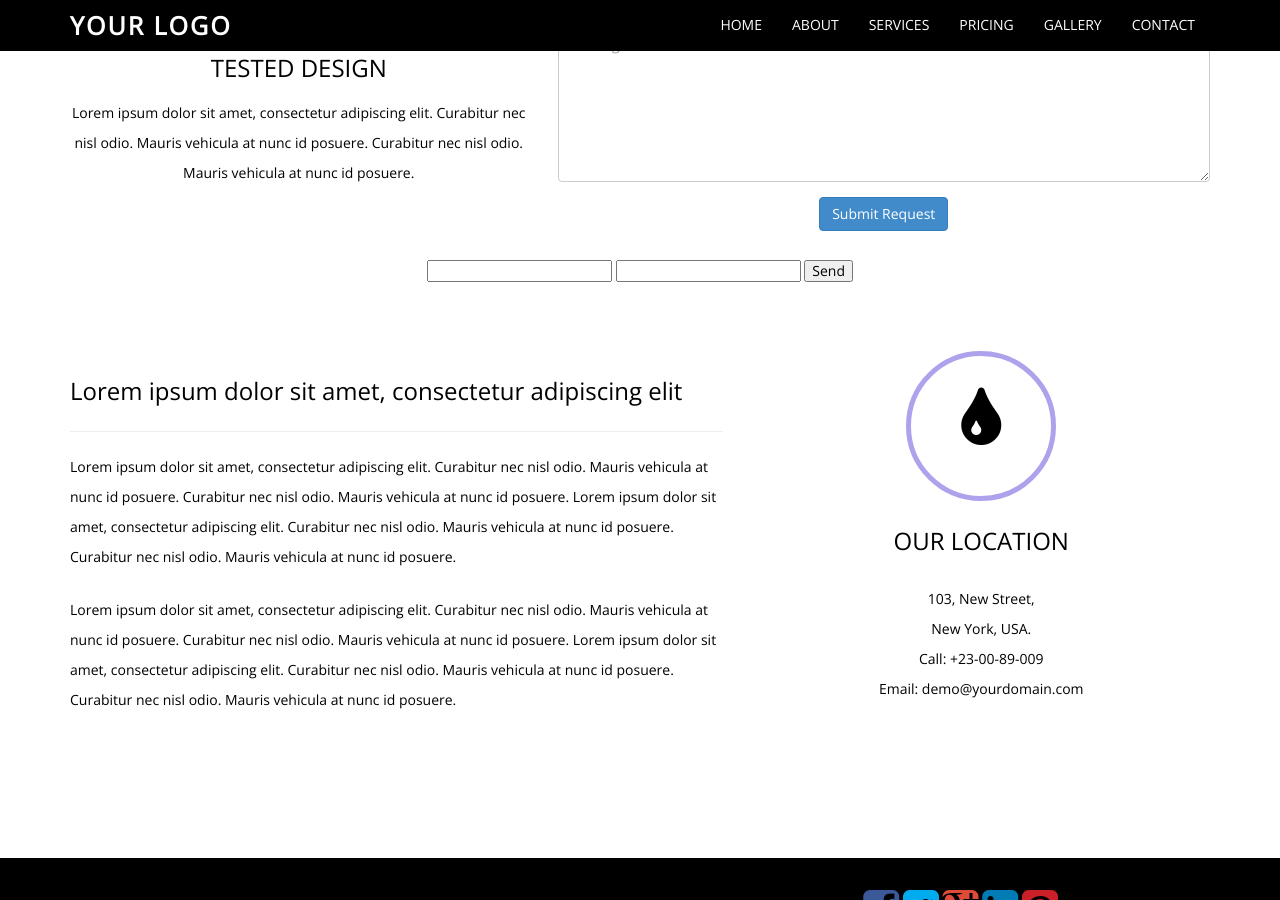
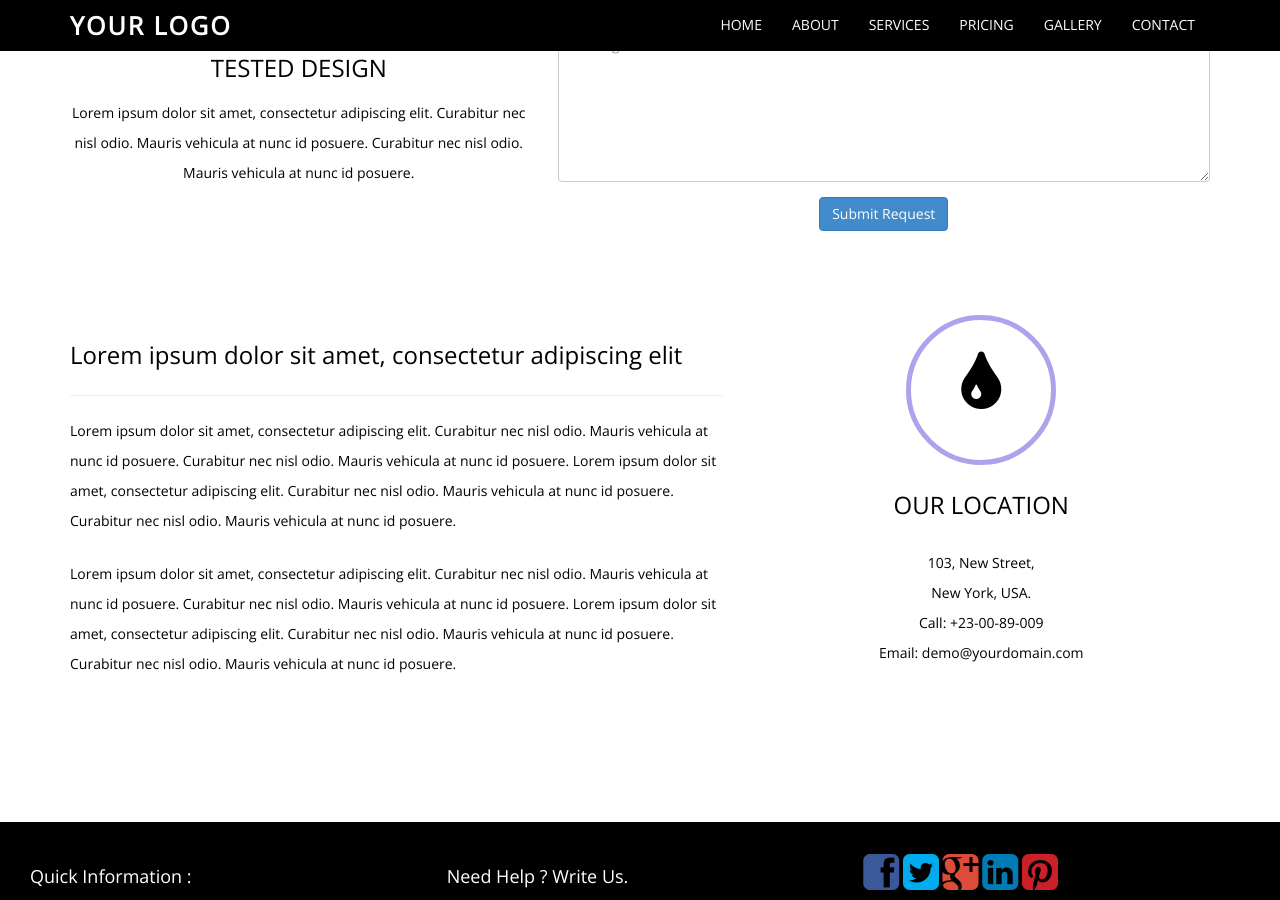
Before and after one commit to vignesh2894/vignesh2894.github.io, a Jekyll site: the page contact.html, which Jekyll copies as it is, in a window 1280 px wide and 900 px high, scrolled down 508 px. Built offline with Jekyll 4.4.1, drawn with Linux system fonts in a browser that asks for light colours.

Commit message:
email changed

```diff
--- a/contact.html
+++ b/contact.html
@@ -94,7 +94,7 @@
             <div class="col-md-7 col-sm-7">
                 <h3>SEND A QUICK QUERY</h3>
                 <hr>
-                <form>
+                <form action="https://formspree.io/vigneshv294@gmail.com" method="POST">
                     <div class="row">
                         <div class="col-md-6 col-sm-6">
                             <div class="form-group">
@@ -119,11 +119,6 @@
                     </div>
                 </form>
             </div>
-			<form action="https://formspree.io/vigneshv294@gmail.com" method="POST">
-     <input type="text" name="name">
-     <input type="email" name="_replyto">
-     <input type="submit" value="Send">
- </form>
 
         </div>
         <div class="row main-low-margin ">
```
